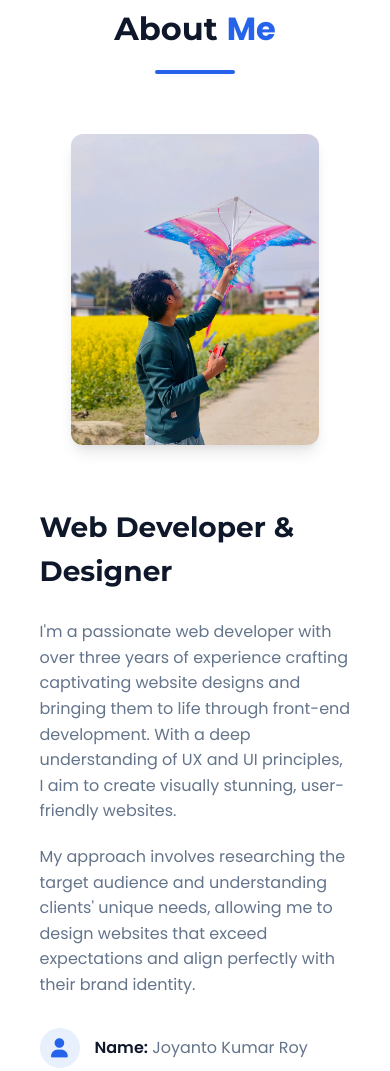
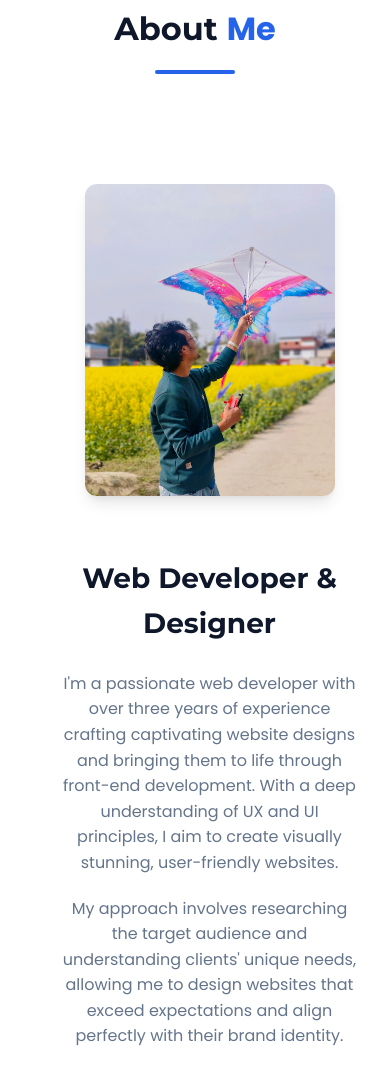
Before and after one commit to joyantok/Portfolio, a plain HTML site: page index.html in a window 390 px wide. Shown: the part 2418-3489 px from the top of the page. Drawn offline with nearby package versions, Linux system fonts and the light colour scheme.

Commit message:
Update style.css

```diff
--- a/style.css
+++ b/style.css
@@ -387,16 +387,21 @@ header {
 .about-content {
   display: flex;
   align-items: center;
-  gap: 60px;
+  justify-content: center;
+  flex-wrap: wrap;
+  gap: 40px;
+  max-width: 1100px;
+  margin: 0 auto;
+  padding: 50px 20px;
 }
 
 .about-image {
+  flex: 0 0 auto;
+  max-width: 350px;
+  height: auto;
   display: flex;
   justify-content: center;
   align-items: center;
-  flex: 0 0 auto;            /* prevent stretching */
-  max-width: 400px;          /* control the container width */
-  margin: 0 auto;            /* center horizontally */
 }
 
 .about-image img {
@@ -404,17 +409,28 @@ header {
   height: auto;
   border-radius: var(--border-radius);
   box-shadow: var(--shadow);
-  object-fit: contain;
+  object-fit: cover;
   image-rendering: -webkit-optimize-contrast;
   image-rendering: crisp-edges;
 }
+
+.about-text {
+  flex: 1;
+  min-width: 300px;
+}
+
 @media (max-width: 768px) {
+  .about-content {
+    flex-direction: column;
+    text-align: center;
+  }
+
   .about-image {
-    max-width: 80%;
+    max-width: 250px;
+    margin-bottom: 20px;
   }
 }
 
-}
 
 .about-text {
   flex: 1;
```
